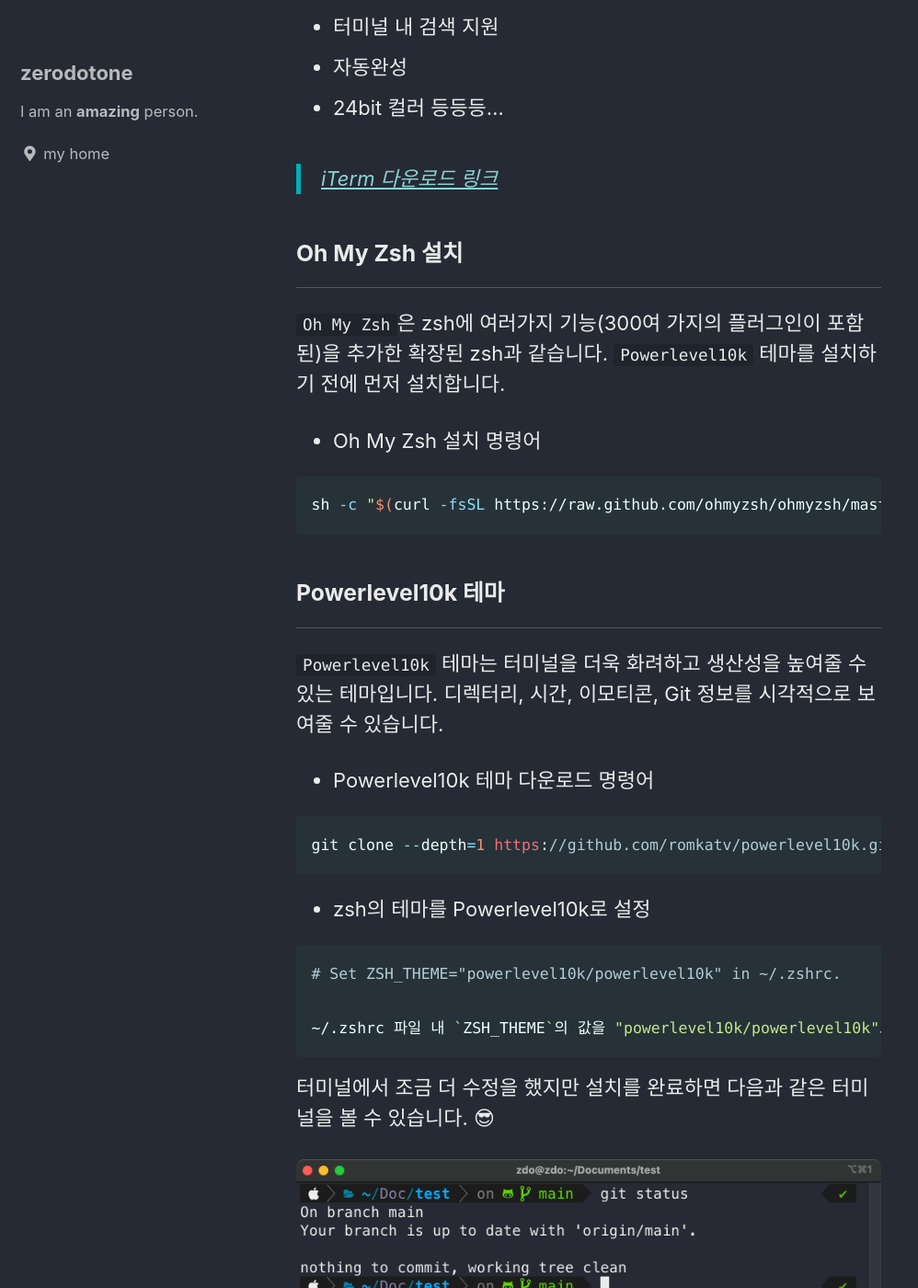
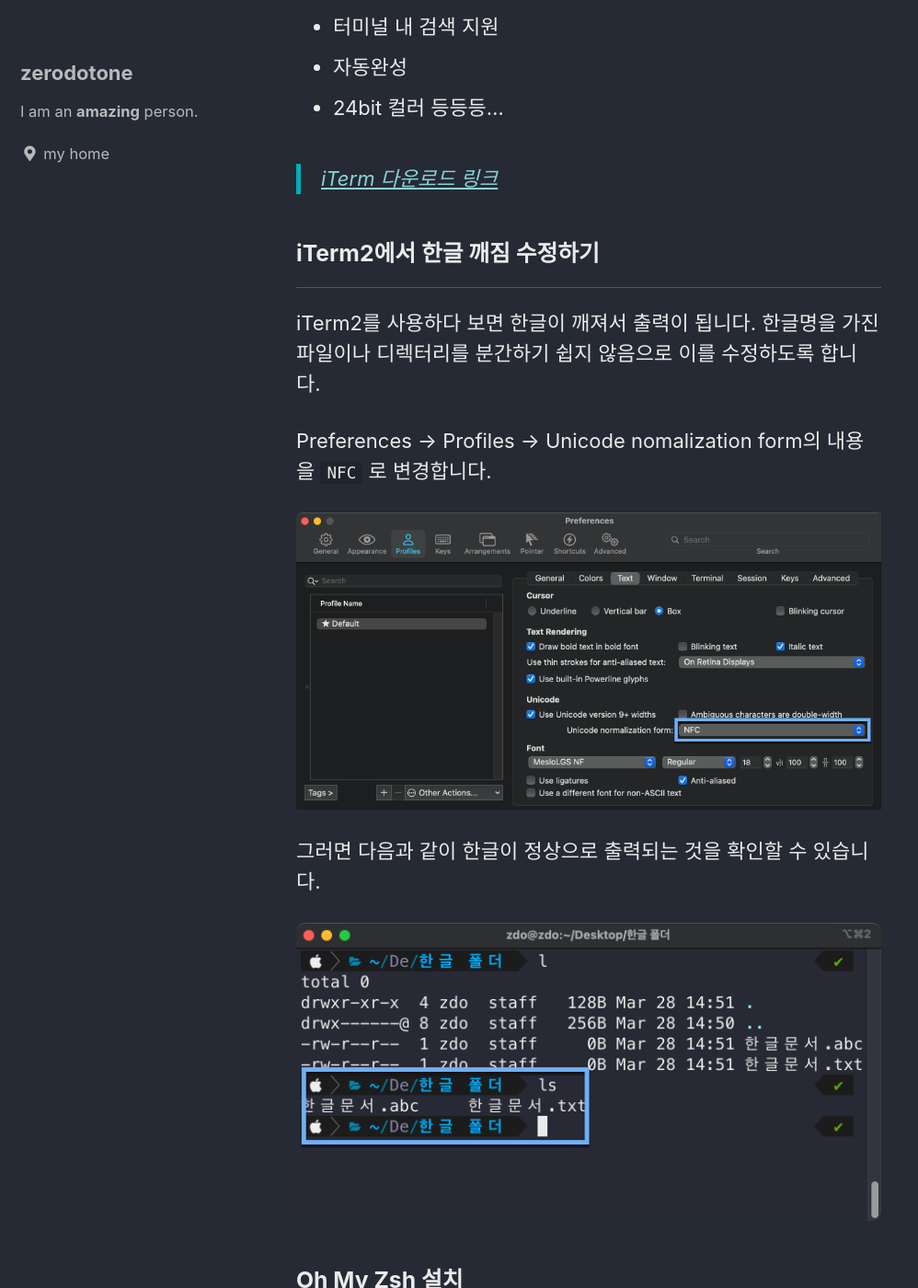
Before and after one commit to zdodev/zdodev.github.io, a Jekyll site: the page built from _posts/2021-03-18-macOS에서-더욱-멋있고-생산성이-올라가는-터미널-만들기.md, in a window 1280 px wide and 1400 px high, scrolled down 707 px. Shown: the whole window at 92% size, without its empty margins (0-998 px from the left). Built offline with Jekyll 4.4.1, drawn with Linux system fonts in a browser that asks for light colours; cached includes are drawn as plain includes; some of the changed text lies outside the part shown.

Commit message:
✏️: iTerm2 터미널 한글 깨짐 문제 수정 방법.

```diff
--- a/_posts/2021-03-18-macOS에서-더욱-멋있고-생산성이-올라가는-터미널-만들기.md
+++ b/_posts/2021-03-18-macOS에서-더욱-멋있고-생산성이-올라가는-터미널-만들기.md
@@ -24,6 +24,20 @@ comments: true
 -   24bit 컬러 등등등...
 
 >   [iTerm 다운로드 링크](https://iterm2.com/downloads/stable/latest)
+
+### iTerm2에서 한글 깨짐 수정하기
+
+---
+
+iTerm2를 사용하다 보면 한글이 깨져서 출력이 됩니다. 한글명을 가진 파일이나 디렉터리를 분간하기 쉽지 않음으로 이를 수정하도록 합니다.
+
+Preferences -> Profiles -> Unicode nomalization form의 내용을 `NFC` 로 변경합니다.
+
+![2021-03-28 at 2.55.37 PM-iterm](/assets/image/2021-03-28 at 2.55.37 PM-iterm.png)
+
+그러면 다음과 같이 한글이 정상으로 출력되는 것을 확인할 수 있습니다.
+
+![2021-03-28 at 2.55.50 PM-iterm](/assets/image/2021-03-28 at 2.55.50 PM-iterm.png)
 
 ### Oh My Zsh 설치
 
```
Also changed, not shown: other parts of _posts/2021-03-18-macOS에서-더욱-멋있고-생산성이-올라가는-터미널-만들기.md (+1 -1 lines), assets/image/2021-03-28 at 2.55.37 PM-iterm.png (added), assets/image/2021-03-28 at 2.55.50 PM-iterm.png (added).
